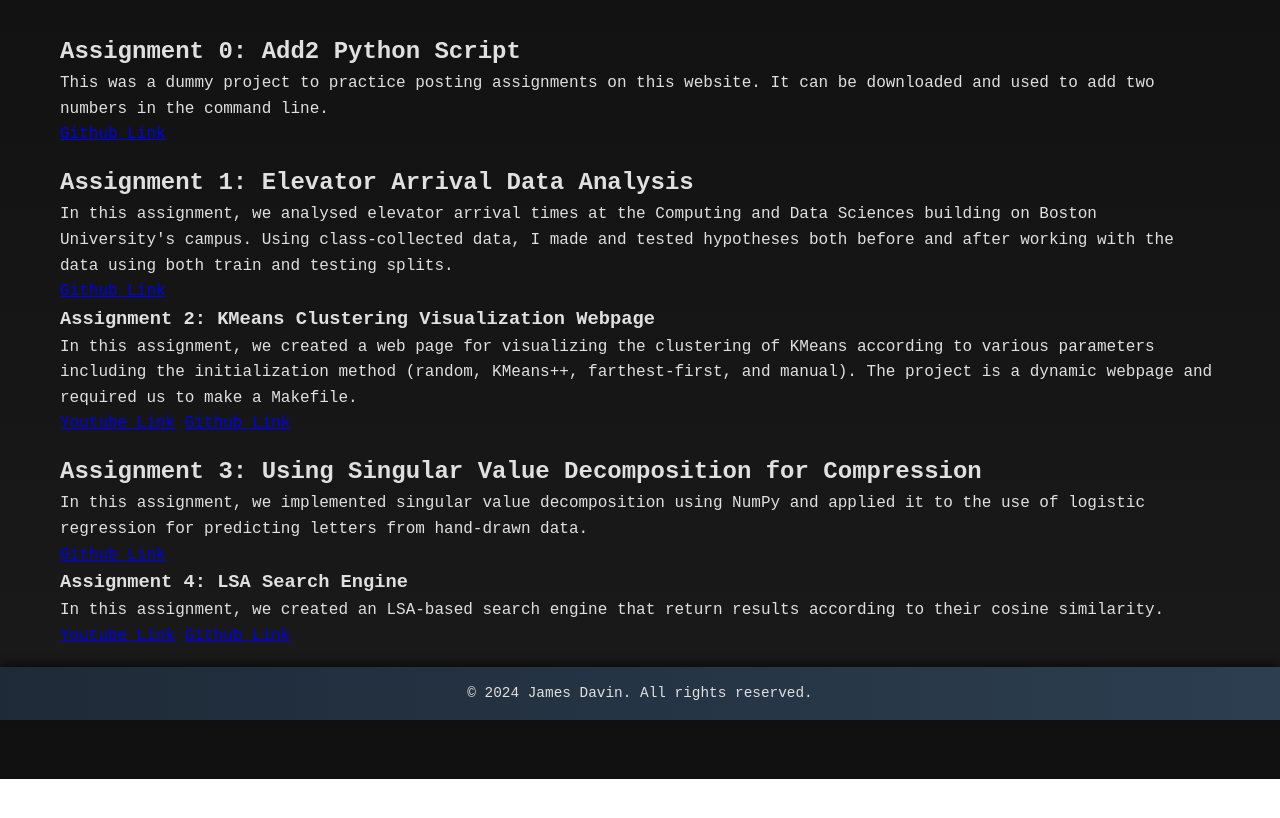
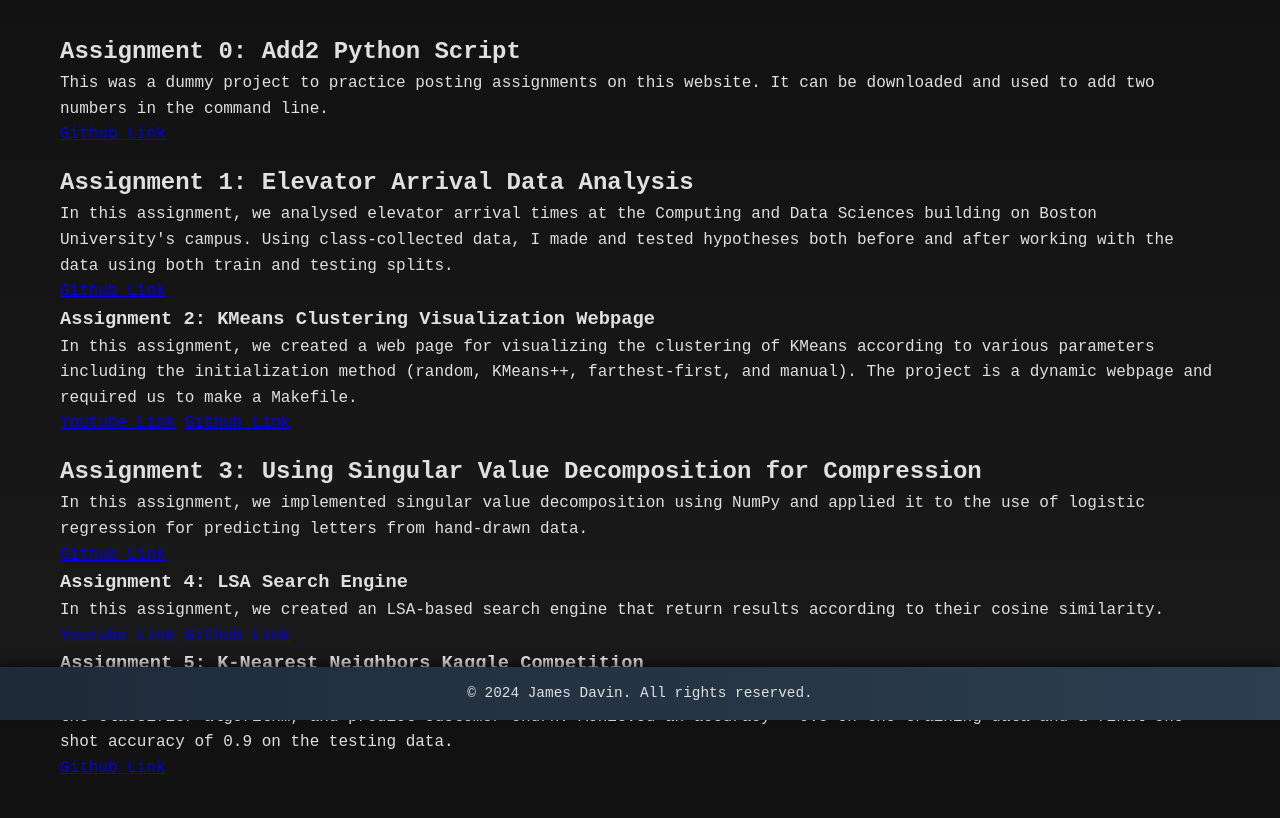
Before and after one commit to aljarida/aljarida.github.io, a plain HTML site: page assignments.html in a window 1280 px wide. Shown: the part 80-898 px from the top of the page. Before the commit the page ends 859 px from the top, so only its background shows below. Drawn offline with Linux system fonts and the light colour scheme.

Commit message:
Add most recent assignment

```diff
--- a/assignments.html
+++ b/assignments.html
@@ -37,6 +37,12 @@
 				<a href="https://youtu.be/8A91aB-8sGc" target="_blank">Youtube Link</a>
 				<a href="https://www.github.com/aljarida/aljarida-assignment-4" target="_blank">Github Link</a>
 			</article>
+			<article>
+				<h3>Assignment 5: K-Nearest Neighbors Kaggle Competition</h3>
+				<p>Used K-Nearest Neighbor and vanilla statistical analysis to feature-engineer and feature-strip a hefty dataset, apply the classifier algorithm, and predict customer churn. Achieved an accuracy > 0.8 on the training data and a final one-shot accuracy of 0.9 on the testing data.</p>
+				<a href="https://www.github.com/aljarida/aljarida-assignment-5" target="_blank">Github Link</a>
+
+			</article>
         </section>
     </main>
     <footer>
```
